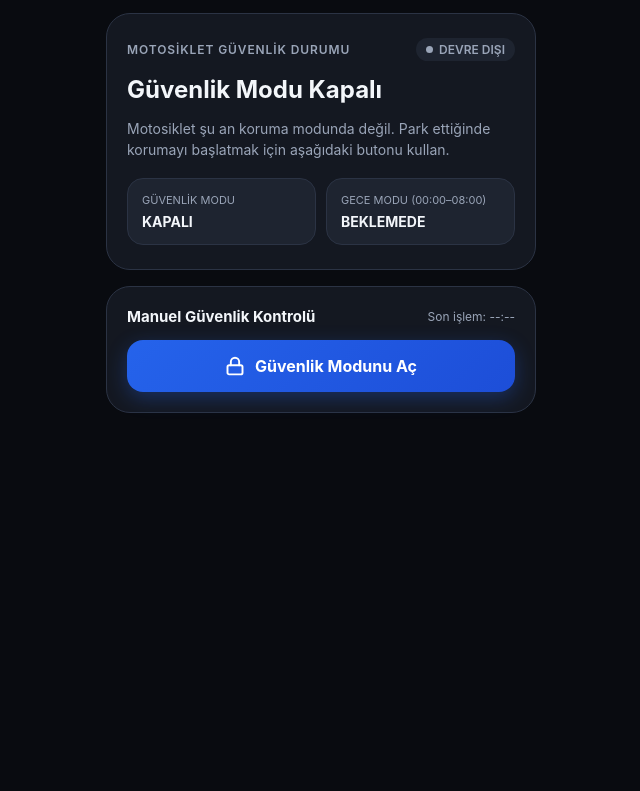
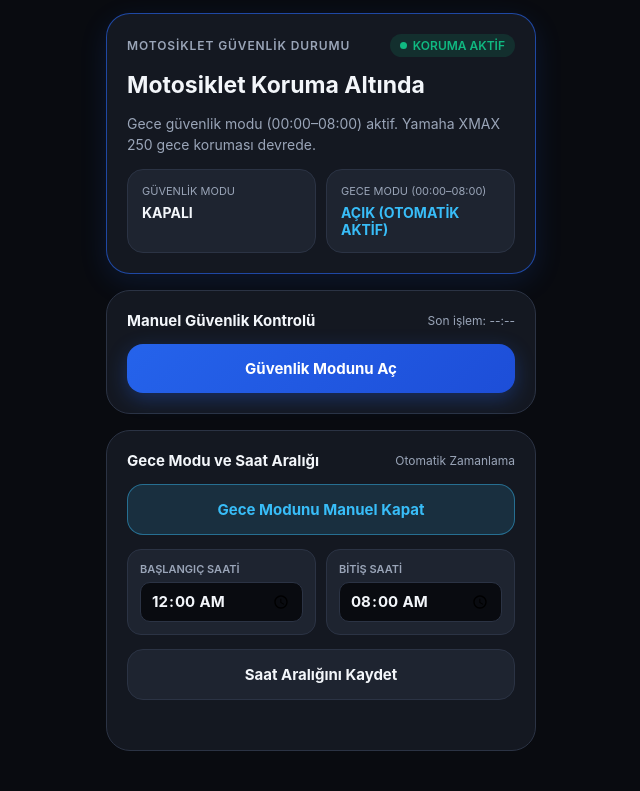
Before and after one commit to samedpetek/xmax-guard, a plain HTML site: page index.html in a window 1280 px wide. Shown: the part 107-898 px from the top of the page, without its empty margins (319-959 px from the left). Before the commit the page ends 800 px from the top, so only its background shows below. Drawn offline with Linux system fonts and the light colour scheme.

Commit message:
Update index.html

```diff
--- a/index.html
+++ b/index.html
@@ -14,10 +14,9 @@
       --text-main: #f3f6fa;
       --text-muted: #9aa5b8;
       --accent-blue: #2563eb;
-      --accent-blue-hover: #1d4ed8;
       --accent-blue-glow: rgba(37, 99, 235, 0.32);
       --status-safe: #10b981;
-      --status-danger: #ef4444;
+      --status-night: #38bdf8;
     }
 
     * {
@@ -34,7 +33,7 @@
       min-height: 100vh;
       display: flex;
       justify-content: center;
-      padding: 20px 16px 36px;
+      padding: 20px 16px 40px;
     }
 
     .app-container {
@@ -45,7 +44,6 @@
       gap: 16px;
     }
 
-    /* Üst Başlık ve Logo Alanı */
     .header {
       background: linear-gradient(145deg, var(--bg-anthracite), var(--bg-black));
       border: 1px solid var(--border-gray);
@@ -104,27 +102,27 @@
       box-shadow: 0 0 14px var(--accent-blue-glow);
     }
 
-    /* Güvenlik Durum Kartı */
-    .status-card {
+    .card {
       background: var(--bg-anthracite);
       border: 1px solid var(--border-gray);
       border-radius: 24px;
-      padding: 24px 20px;
+      padding: 20px;
       display: flex;
       flex-direction: column;
       gap: 14px;
       transition: border-color 0.25s ease, box-shadow 0.25s ease;
     }
 
-    .status-card.armed {
+    .card.armed {
       border-color: rgba(37, 99, 235, 0.65);
       box-shadow: 0 8px 28px rgba(37, 99, 235, 0.14);
     }
 
-    .status-top {
+    .status-top, .control-header {
       display: flex;
       align-items: center;
       justify-content: space-between;
+      gap: 8px;
     }
 
     .status-label {
@@ -164,7 +162,7 @@
     }
 
     .status-main {
-      font-size: 24px;
+      font-size: 23px;
       font-weight: 700;
       color: var(--text-main);
     }
@@ -179,7 +177,6 @@
       display: grid;
       grid-template-columns: 1fr 1fr;
       gap: 10px;
-      margin-top: 4px;
     }
 
     .info-box {
@@ -205,21 +202,8 @@
       color: #60a5fa;
     }
 
-    /* Manuel Kontrol Kartı */
-    .control-card {
-      background: var(--bg-anthracite);
-      border: 1px solid var(--border-gray);
-      border-radius: 24px;
-      padding: 20px;
-      display: flex;
-      flex-direction: column;
-      gap: 14px;
-    }
-
-    .control-header {
-      display: flex;
-      justify-content: space-between;
-      align-items: center;
+    .info-box-value.night {
+      color: var(--status-night);
     }
 
     .control-title {
@@ -227,38 +211,88 @@
       font-weight: 700;
     }
 
-    .last-action {
+    .muted-note {
       font-size: 12px;
       color: var(--text-muted);
     }
 
-    .guard-btn {
+    .btn-primary, .btn-secondary {
       width: 100%;
       border: none;
       border-radius: 16px;
-      padding: 16px 20px;
-      font-size: 16px;
+      padding: 15px 18px;
+      font-size: 15px;
       font-weight: 700;
       cursor: pointer;
-      display: flex;
-      align-items: center;
-      justify-content: center;
-      gap: 10px;
-      transition: transform 0.12s ease, background-color 0.25s ease, box-shadow 0.25s ease;
+      transition: transform 0.12s ease, opacity 0.2s ease;
+    }
+
+    .btn-primary:active, .btn-secondary:active {
+      transform: scale(0.98);
+    }
+
+    .btn-primary {
       background: linear-gradient(135deg, var(--accent-blue), #1d4ed8);
       color: #ffffff;
       box-shadow: 0 6px 20px var(--accent-blue-glow);
     }
 
-    .guard-btn:active {
-      transform: scale(0.98);
-    }
-
-    .guard-btn.armed {
+    .btn-primary.armed {
       background: var(--bg-dark-gray);
       color: #f87171;
       border: 1px solid rgba(239, 68, 68, 0.45);
       box-shadow: none;
+    }
+
+    .btn-secondary {
+      background: var(--bg-dark-gray);
+      color: var(--text-main);
+      border: 1px solid var(--border-gray);
+    }
+
+    .btn-secondary.night-active {
+      background: rgba(56, 189, 248, 0.14);
+      color: var(--status-night);
+      border-color: rgba(56, 189, 248, 0.45);
+    }
+
+    .time-grid {
+      display: grid;
+      grid-template-columns: 1fr 1fr;
+      gap: 10px;
+    }
+
+    .time-field {
+      display: flex;
+      flex-direction: column;
+      gap: 6px;
+      background: var(--bg-dark-gray);
+      border: 1px solid var(--border-gray);
+      border-radius: 14px;
+      padding: 12px;
+    }
+
+    .time-field label {
+      font-size: 11px;
+      color: var(--text-muted);
+      font-weight: 600;
+    }
+
+    .time-field input[type="time"] {
+      background: var(--bg-black);
+      color: var(--text-main);
+      border: 1px solid var(--border-gray);
+      border-radius: 10px;
+      padding: 8px 10px;
+      font-size: 15px;
+      font-weight: 700;
+      width: 100%;
+    }
+
+    .feedback-text {
+      font-size: 12px;
+      color: var(--status-safe);
+      min-height: 16px;
     }
   </style>
 </head>
@@ -279,14 +313,14 @@
       <div id="headerModeBadge" class="mode-pill">PASİF</div>
     </header>
 
-    <section id="statusCard" class="status-card">
+    <section id="statusCard" class="card">
       <div class="status-top">
         <span class="status-label">Motosiklet Güvenlik Durumu</span>
         <span id="liveBadge" class="live-badge"><span class="live-dot"></span><span id="liveBadgeText">DEVRE DIŞI</span></span>
       </div>
       <div id="securityStatusText" class="status-main">Güvenlik Modu Kapalı</div>
       <p id="securityStatusDesc" class="status-desc">
-        Motosiklet şu an koruma modunda değil. Park ettiğinde korumayı başlatmak için aşağıdaki butonu kullan.
+        Motosiklet şu an koruma modunda değil. Manuel kontrol veya gece modu ile korumayı aktif edebilirsin.
       </p>
 
       <div class="info-grid">
@@ -295,30 +329,58 @@
           <div id="securityIndicator" class="info-box-value">KAPALI</div>
         </div>
         <div class="info-box">
-          <div class="info-box-title">GECE MODU (00:00–08:00)</div>
+          <div id="nightBoxTitle" class="info-box-title">GECE MODU (00:00–08:00)</div>
           <div id="nightIndicator" class="info-box-value">BEKLEMEDE</div>
         </div>
       </div>
     </section>
 
-    <section class="control-card">
+    <section class="card">
       <div class="control-header">
         <span class="control-title">Manuel Güvenlik Kontrolü</span>
-        <span id="lastActionTime" class="last-action">Son işlem: --:--</span>
+        <span id="lastActionTime" class="muted-note">Son işlem: --:--</span>
       </div>
-      <button id="toggleGuardBtn" class="guard-btn" type="button">
-        <svg id="btnIcon" width="20" height="20" viewBox="0 0 24 24" fill="none" stroke="currentColor" stroke-width="2.3" stroke-linecap="round" stroke-linejoin="round">
-          <rect x="3" y="11" width="18" height="11" rx="2" ry="2"></rect>
-          <path d="M7 11V7a5 5 0 0 1 10 0v4"></path>
-        </svg>
-        <span id="btnText">Güvenlik Modunu Aç</span>
+      <button id="toggleGuardBtn" class="btn-primary" type="button">
+        Güvenlik Modunu Aç
       </button>
+    </section>
+
+    <section class="card">
+      <div class="control-header">
+        <span class="control-title">Gece Modu ve Saat Aralığı</span>
+        <span id="autoScheduleBadge" class="muted-note">Otomatik Zamanlama</span>
+      </div>
+
+      <button id="toggleNightBtn" class="btn-secondary" type="button">
+        Gece Modunu Manuel Aç
+      </button>
+
+      <div class="time-grid">
+        <div class="time-field">
+          <label for="startTimeInput">BAŞLANGIÇ SAATİ</label>
+          <input id="startTimeInput" type="time" value="00:00" />
+        </div>
+        <div class="time-field">
+          <label for="endTimeInput">BİTİŞ SAATİ</label>
+          <input id="endTimeInput" type="time" value="08:00" />
+        </div>
+      </div>
+
+      <button id="saveScheduleBtn" class="btn-secondary" type="button">
+        Saat Aralığını Kaydet
+      </button>
+      <div id="scheduleFeedback" class="feedback-text"></div>
     </section>
   </main>
 
   <script>
-    const STORAGE_KEY = "xmax_guard_manual_armed";
-    const TIME_KEY = "xmax_guard_last_action";
+    const KEYS = {
+      manualArmed: "xmax_guard_manual_armed",
+      nightManual: "xmax_guard_night_manual",
+      startTime: "xmax_guard_night_start",
+      endTime: "xmax_guard_night_end",
+      lastAction: "xmax_guard_last_action"
+    };
 
     const headerModeBadge = document.getElementById("headerModeBadge");
     const statusCard = document.getElementById("statusCard");
@@ -327,35 +389,82 @@
     const securityStatusText = document.getElementById("securityStatusText");
     const securityStatusDesc = document.getElementById("securityStatusDesc");
     const securityIndicator = document.getElementById("securityIndicator");
+    const nightBoxTitle = document.getElementById("nightBoxTitle");
+    const nightIndicator = document.getElementById("nightIndicator");
     const lastActionTime = document.getElementById("lastActionTime");
+
     const toggleGuardBtn = document.getElementById("toggleGuardBtn");
-    const btnText = document.getElementById("btnText");
+    const toggleNightBtn = document.getElementById("toggleNightBtn");
+    const startTimeInput = document.getElementById("startTimeInput");
+    const endTimeInput = document.getElementById("endTimeInput");
+    const saveScheduleBtn = document.getElementById("saveScheduleBtn");
+    const scheduleFeedback = document.getElementById("scheduleFeedback");
 
-    let isArmed = localStorage.getItem(STORAGE_KEY) === "true";
-    let savedTime = localStorage.getItem(TIME_KEY) || "--:--";
+    let manualArmed = localStorage.getItem(KEYS.manualArmed) === "true";
+    let nightManualOverride = localStorage.getItem(KEYS.nightManual); // "true", "false" veya null
+    let startTime = localStorage.getItem(KEYS.startTime) || "00:00";
+    let endTime = localStorage.getItem(KEYS.endTime) || "08:00";
+    let lastAction = localStorage.getItem(KEYS.lastAction) || "--:--";
 
-    function formatCurrentTime() {
+    startTimeInput.value = startTime;
+    endTimeInput.value = endTime;
+
+    function timeToMinutes(hhmm) {
+      const [h, m] = hhmm.split(":").map(Number);
+      return (h * 60) + m;
+    }
+
+    function isWithinSchedule(nowMinutes, startStr, endStr) {
+      const startMin = timeToMinutes(startStr);
+      const endMin = timeToMinutes(endStr);
+
+      if (startMin === endMin) {
+        return false;
+      }
+      if (startMin < endMin) {
+        return nowMinutes >= startMin && nowMinutes < endMin;
+      }
+      // Gece yarısını geçen aralık (örnek: 23:00 - 07:00)
+      return nowMinutes >= startMin || nowMinutes < endMin;
+    }
+
+    function getNightModeStatus() {
       const now = new Date();
-      const hours = String(now.getHours()).padStart(2, "0");
-      const minutes = String(now.getMinutes()).padStart(2, "0");
-      return `${hours}:${minutes}`;
+      const nowMinutes = now.getHours() * 60 + now.getMinutes();
+      const scheduledActive = isWithinSchedule(nowMinutes, startTime, endTime);
+
+      if (nightManualOverride === "true") {
+        return { active: true, source: "MANUEL AÇIK" };
+      }
+      if (nightManualOverride === "false") {
+        return { active: false, source: "MANUEL KAPALI" };
+      }
+      return { active: scheduledActive, source: scheduledActive ? "OTOMATİK AKTİF" : "BEKLEMEDE" };
+    }
+
+    function formatNow() {
+      const now = new Date();
+      return `${String(now.getHours()).padStart(2, "0")}:${String(now.getMinutes()).padStart(2, "0")}`;
     }
 
     function renderUI() {
-      lastActionTime.textContent = `Son işlem: ${savedTime}`;
+      const nightStatus = getNightModeStatus();
+      const effectiveArmed = manualArmed || nightStatus.active;
 
-      if (isArmed) {
+      nightBoxTitle.textContent = `GECE MODU (${startTime}–${endTime})`;
+      lastActionTime.textContent = `Son işlem: ${lastAction}`;
+
+      // Üst rozet ve durum kartı
+      if (effectiveArmed) {
         headerModeBadge.textContent = "AKTİF";
         headerModeBadge.classList.add("active");
         statusCard.classList.add("armed");
         liveBadge.classList.add("armed");
         liveBadgeText.textContent = "KORUMA AKTİF";
         securityStatusText.textContent = "Motosiklet Koruma Altında";
-        securityStatusDesc.textContent = "Manuel güvenlik modu devrede. Yamaha XMAX 250 izleme ve güvenlik durumu aktif olarak takip ediliyor.";
-        securityIndicator.textContent = "AÇIK";
-        securityIndicator.classList.add("blue");
-        toggleGuardBtn.classList.add("armed");
-        btnText.textContent = "Güvenlik Modunu Kapat";
+        securityStatusDesc.textContent = nightStatus.active && !manualArmed
+          ? `Gece güvenlik modu (${startTime}–${endTime}) aktif. Yamaha XMAX 250 gece koruması devrede.`
+          : "Güvenlik sistemi aktif. Yamaha XMAX 250 güvenlik durumu takip ediliyor.";
       } else {
         headerModeBadge.textContent = "PASİF";
         headerModeBadge.classList.remove("active");
@@ -363,22 +472,62 @@
         liveBadge.classList.remove("armed");
         liveBadgeText.textContent = "DEVRE DIŞI";
         securityStatusText.textContent = "Güvenlik Modu Kapalı";
-        securityStatusDesc.textContent = "Motosiklet şu an koruma modunda değil. Park ettiğinde korumayı başlatmak için aşağıdaki butonu kullan.";
-        securityIndicator.textContent = "KAPALI";
-        securityIndicator.classList.remove("blue");
-        toggleGuardBtn.classList.remove("armed");
-        btnText.textContent = "Güvenlik Modunu Aç";
+        securityStatusDesc.textContent = "Motosiklet şu an koruma modunda değil. Manuel kontrol veya gece modu ile korumayı aktif edebilirsin.";
       }
+
+      // Manuel güvenlik butonu ve kutusu
+      securityIndicator.textContent = manualArmed ? "AÇIK" : "KAPALI";
+      securityIndicator.classList.toggle("blue", manualArmed);
+      toggleGuardBtn.classList.toggle("armed", manualArmed);
+      toggleGuardBtn.textContent = manualArmed ? "Güvenlik Modunu Kapat" : "Güvenlik Modunu Aç";
+
+      // Gece modu göstergesi ve butonu
+      nightIndicator.textContent = nightStatus.active ? `AÇIK (${nightStatus.source})` : `KAPALI (${nightStatus.source})`;
+      nightIndicator.classList.toggle("night", nightStatus.active);
+      toggleNightBtn.classList.toggle("night-active", nightStatus.active);
+      toggleNightBtn.textContent = nightStatus.active ? "Gece Modunu Manuel Kapat" : "Gece Modunu Manuel Aç";
     }
 
     toggleGuardBtn.addEventListener("click", () => {
-      isArmed = !isArmed;
-      savedTime = formatCurrentTime();
-      localStorage.setItem(STORAGE_KEY, String(isArmed));
-      localStorage.setItem(TIME_KEY, savedTime);
+      manualArmed = !manualArmed;
+      lastAction = formatNow();
+      localStorage.setItem(KEYS.manualArmed, String(manualArmed));
+      localStorage.setItem(KEYS.lastAction, lastAction);
       renderUI();
     });
 
+    toggleNightBtn.addEventListener("click", () => {
+      const current = getNightModeStatus().active;
+      nightManualOverride = current ? "false" : "true";
+      lastAction = formatNow();
+      localStorage.setItem(KEYS.nightManual, nightManualOverride);
+      localStorage.setItem(KEYS.lastAction, lastAction);
+      scheduleFeedback.textContent = "Manuel gece modu tercihi kaydedildi.";
+      renderUI();
+    });
+
+    saveScheduleBtn.addEventListener("click", () => {
+      if (!startTimeInput.value || !endTimeInput.value) {
+        scheduleFeedback.textContent = "Lütfen geçerli başlangıç ve bitiş saati seç.";
+        return;
+      }
+      startTime = startTimeInput.value;
+      endTime = endTimeInput.value;
+      // Saat aralığı güncellendiğinde otomatik saat kontrolünün devreye girmesi için manuel geçersiz kılmayı sıfırla
+      nightManualOverride = null;
+      lastAction = formatNow();
+
+      localStorage.setItem(KEYS.startTime, startTime);
+      localStorage.setItem(KEYS.endTime, endTime);
+      localStorage.removeItem(KEYS.nightManual);
+      localStorage.setItem(KEYS.lastAction, lastAction);
+
+      scheduleFeedback.textContent = `Saat aralığı (${startTime} – ${endTime}) kaydedildi.`;
+      renderUI();
+    });
+
+    // Her 30 saniyede bir saati kontrol ederek otomatik gece modunu güncelle
+    setInterval(renderUI, 30000);
     renderUI();
   </script>
 </body>
```
